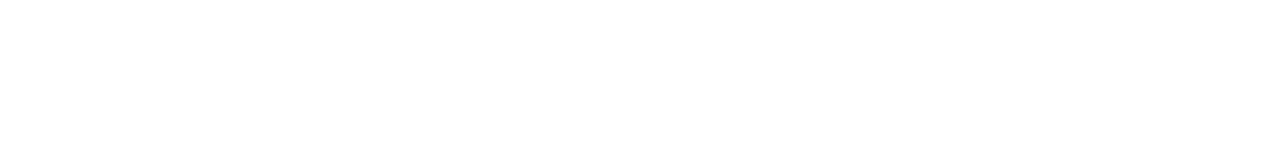
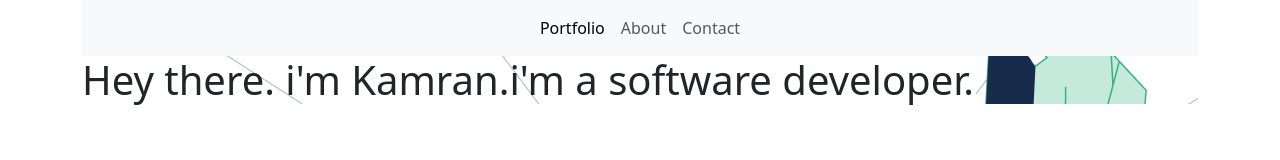
Before and after one commit to kamranasif506/portfolio-bootstrap, a plain HTML site: page index.html in a window 1280 px wide. Drawn offline with nearby package versions, Linux system fonts and the light colour scheme.

Commit message:
added navbar and style.css

```diff
--- a/index.html
+++ b/index.html
@@ -6,9 +6,32 @@
     <meta name="viewport" content="width=device-width, initial-scale=1.0">
     <title>Portfolio</title>
     <link href="https://cdn.jsdelivr.net/npm/bootstrap@5.3.0-alpha3/dist/css/bootstrap.min.css" rel="stylesheet" integrity="sha384-KK94CHFLLe+nY2dmCWGMq91rCGa5gtU4mk92HdvYe+M/SXH301p5ILy+dN9+nJOZ" crossorigin="anonymous">
-   </head>
+    <link href="style.css" rel="stylesheet" />
+</head>
 <body>
+    <div class="container">
+        <nav class="navbar navbar-expand-lg navbar-light bg-light text-center mx-auto">
+                <div class="collapse navbar-collapse align-center" id="navbarSupportedContent">
+                    <ul class="navbar-nav me-auto mb-2 mb-lg-0 mx-auto">
+                        <li class="nav-item">
+                            <a class="nav-link active" aria-current="page" href="#">Portfolio</a>
+                        </li>
+                        <li class="nav-item">
+                            <a class="nav-link" href="#">About</a>
+                        </li>
+                        <li class="nav-item">
+                            <a class="nav-link" href="#">Contact</a>
+                        </li>
 
+
+                    </ul>
+
+            </div>
+        </nav>
+        <section class="header">
+            <h1>Hey there. i'm Kamran.<span class="second_hed">i'm a software developer.</span> </h1>
+        </section>
+    </div>
     <script src="https://cdn.jsdelivr.net/npm/bootstrap@5.3.0-alpha3/dist/js/bootstrap.bundle.min.js" integrity="sha384-ENjdO4Dr2bkBIFxQpeoTz1HIcje39Wm4jDKdf19U8gI4ddQ3GYNS7NTKfAdVQSZe" crossorigin="anonymous"></script>
 </body>
 </html>
--- /dev/null
+++ b/style.css
@@ -0,0 +1,3 @@
+.header {
+    background-image: url(images/Header-llustration-desktop@2x.png);
+}
```
Also changed, not shown: images/Header-llustration-desktop@2x.png (added).
